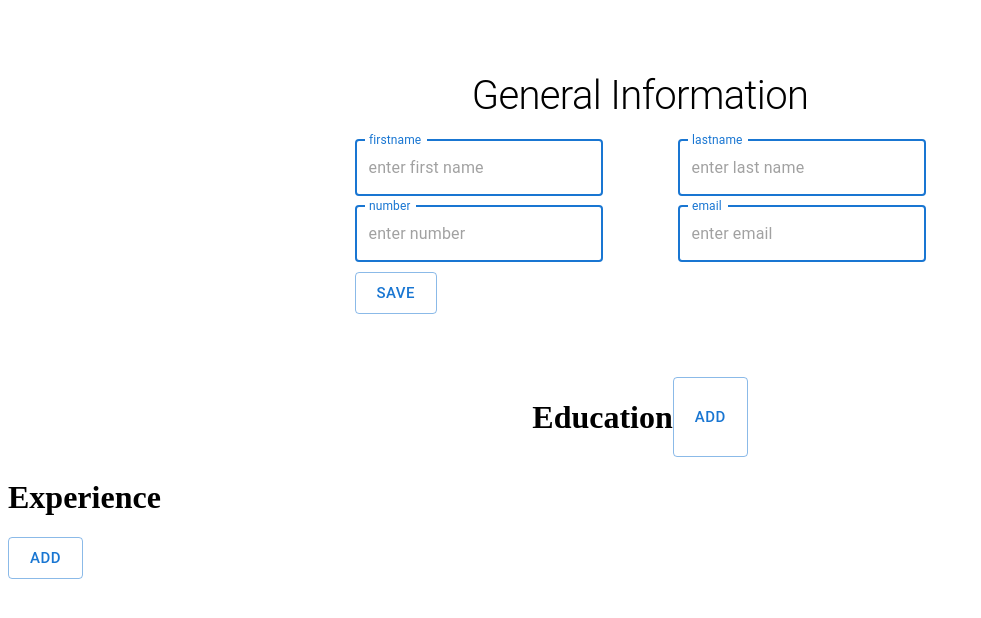
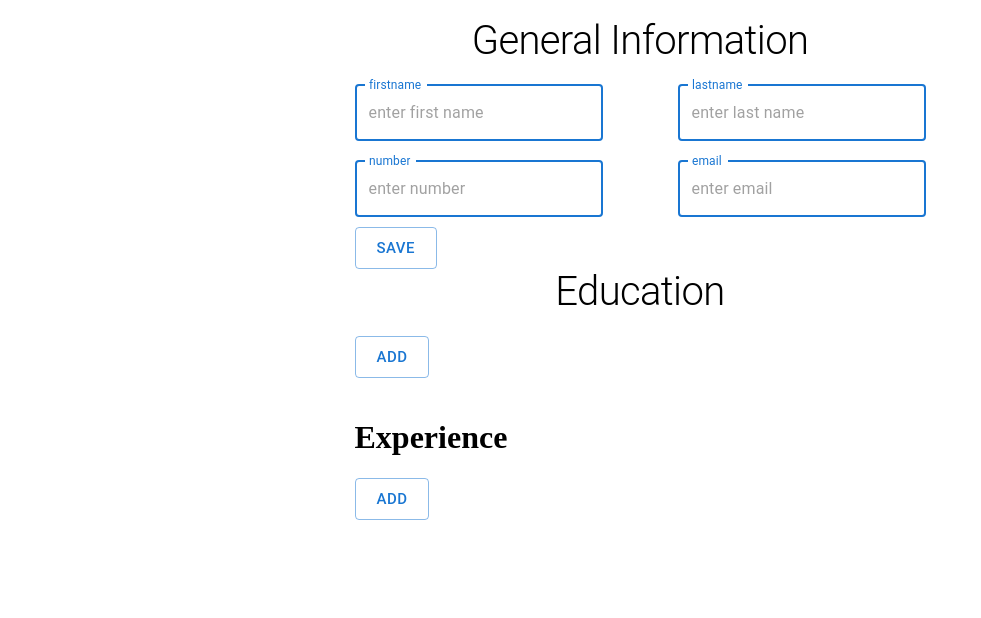
Before and after one commit to a-sha0234/cv-application, a React (Create React App) app: page / in a window 1280 px wide. Shown: the top 618 px of the page, without its empty margins (0-981 px from the left). Built offline with nearby package versions, Linux system fonts and the light colour scheme.

Commit message:
add basic styling to the education component

```diff
--- a/package.json
+++ b/package.json
@@ -5,6 +5,7 @@
   "dependencies": {
     "@emotion/react": "^11.7.1",
     "@emotion/styled": "^11.6.0",
+    "@material-ui/core": "^4.12.3",
     "@mui/material": "^5.2.4",
     "@testing-library/jest-dom": "^5.16.1",
     "@testing-library/react": "^11.2.7",
@@ -13,7 +14,9 @@
     "node-sass": "^6.0.1",
     "react": "^17.0.2",
     "react-dom": "^17.0.2",
+    "react-print": "^1.3.1",
     "react-scripts": "4.0.3",
+    "react-to-print": "^2.14.3",
     "web-vitals": "^1.1.2"
   },
   "scripts": {
--- a/src/App.js
+++ b/src/App.js
@@ -1,13 +1,17 @@
+//imports
 import General from "./components/General";
 import Education from "./components/Education";
 import Experience from "./components/Experience";
 import Button from "@mui/material/Button";
 import "./style/style.scss";
 import React from "react";
+import Typography from "@mui/material/Typography";
+import { makeStyles } from "@material-ui/core";
 
 function App() {
   //----------------------------------------------------------------------------------------------------------
   //handle education component
+  //----------------------------------------------------------------------------------------------------------
   const [education, setEducation] = React.useState([]); //state to work out how many components to render
 
   function addEducationInfo() {
@@ -23,6 +27,7 @@ function App() {
   });
   //----------------------------------------------------------------------------------------------------------
   //handle expierence component
+  //----------------------------------------------------------------------------------------------------------
 
   const [expierence, setExperience] = React.useState([]);
 
@@ -37,14 +42,25 @@ function App() {
   });
 
   //----------------------------------------------------------------------------------------------------------
-
+  // JSX returned, call components and export component
+  //----------------------------------------------------------------------------------------------------------
   return (
-    <main>
+    <main className="container">
       <div>
         <General />
         <div className="education-header">
-          <h1>Education</h1>
-          <Button variant="outlined" size="large" onClick={addEducationInfo}>
+          <Typography
+            variant="h1"
+            style={{ fontSize: 40, marginBottom: 20, textAlign: "center" }}
+          >
+            Education
+          </Typography>
+          <Button
+            variant="outlined"
+            size="large"
+            onClick={addEducationInfo}
+            style={{ marginBottom: 20 }}
+          >
             Add
           </Button>
         </div>
--- a/src/components/Education.js
+++ b/src/components/Education.js
@@ -2,9 +2,30 @@
 import React from "react";
 import Button from "@mui/material/Button";
 import TextField from "@mui/material/TextField";
-import { handleBreakpoints } from "@mui/system";
+import Typography from "@mui/material/Typography";
+import { makeStyles } from "@material-ui/core";
+
+const useStyles = makeStyles({
+  TextFieldTop: {
+    marginTop: 10,
+  },
+
+  textFieldBottom: {
+    marginTop: 20,
+  },
+  cvText: {
+    display: "block",
+    fontSize: 20,
+    marginTop: 10,
+  },
+  cvTextBold: {
+    fontWeight: "bold",
+  },
+});
 
 export default function Education() {
+  const classStyles = useStyles();
+
   //---------------------------------------------------------------------------------------------
   //handle form data
   //---------------------------------------------------------------------------------------------
@@ -67,7 +88,7 @@ export default function Education() {
         <div className="education-card">
           <form>
             <div style={hideStyle}>
-              <div className="education-card-top-fields">
+              <div className={classStyles.TextFieldTop}>
                 <TextField
                   color="primary"
                   focused
@@ -91,7 +112,7 @@ export default function Education() {
                 />
               </div>
 
-              <div className="education-card-bottom-fields">
+              <div className={classStyles.textFieldBottom}>
                 <TextField
                   color="primary"
                   focused
@@ -133,10 +154,34 @@ export default function Education() {
           </form>
           <section style={revealStyle}>
             {/* this section only shows when the user clicks save  */}
-            <p>School Name: {formDataEducation.schoolName}</p>
-            <p> Course Name: {formDataEducation.courseName}</p>
-            <p>Date started: {formDataEducation.dateStarted}</p>
-            <p>Date finished: {formDataEducation.dateFinished}</p>
+
+            <Typography variant="p" className={classStyles.cvText}>
+              <Typography variant="p" className={classStyles.cvTextBold}>
+                School Name:{" "}
+              </Typography>{" "}
+              {formDataEducation.schoolName}
+            </Typography>
+
+            <Typography variant="p" className={classStyles.cvText}>
+              <Typography variant="p" className={classStyles.cvTextBold}>
+                Course Name:{" "}
+              </Typography>{" "}
+              {formDataEducation.courseName}
+            </Typography>
+
+            <Typography variant="p" className={classStyles.cvText}>
+              <Typography variant="p" className={classStyles.cvTextBold}>
+                Date Started:{" "}
+              </Typography>{" "}
+              {formDataEducation.dateStarted}
+            </Typography>
+
+            <Typography variant="p" className={classStyles.cvText}>
+              <Typography variant="p" className={classStyles.cvTextBold}>
+                Date Finished:{" "}
+              </Typography>{" "}
+              {formDataEducation.dateFinished}
+            </Typography>
           </section>
         </div>
       )}
--- a/src/components/Experience.js
+++ b/src/components/Experience.js
@@ -4,8 +4,27 @@ import React from "react";
 import TextField from "@mui/material/TextField";
 import TextareaAutosize from "@mui/material/TextareaAutosize";
 import Typography from "@mui/material/Typography";
+import { makeStyles } from "@material-ui/core";
+import { red } from "@mui/material/colors";
+
+const useStyles = makeStyles({
+  textfieldTop: {
+    marginRight: 20,
+    marginTop: 20,
+  },
+
+  textArea: {
+    display: "block",
+    marginTop: 20,
+  },
+  type: {
+    display: "block",
+  },
+});
 
 export default function Experience() {
+  const classes = useStyles();
+
   //---------------------------------------------------------------------------------------------
   //handle form data
   //---------------------------------------------------------------------------------------------
@@ -79,6 +98,7 @@ export default function Experience() {
               name="CompanyName"
               value={formExperience.CompanyName}
               onChange={handleFormChange}
+              className={classes.textfieldTop}
             />
             <TextField
               color="primary"
@@ -89,6 +109,7 @@ export default function Experience() {
               name="positionTitle"
               value={formExperience.positionTitle}
               onChange={handleFormChange}
+              className={classes.textfieldTop}
             />
             <TextField
               color="primary"
@@ -99,6 +120,7 @@ export default function Experience() {
               name="startDate"
               value={formExperience.startDate}
               onChange={handleFormChange}
+              className={classes.textfieldTop}
             />
             <TextField
               color="primary"
@@ -109,6 +131,7 @@ export default function Experience() {
               name="endDate"
               value={formExperience.endDate}
               onChange={handleFormChange}
+              className={classes.textfieldTop}
             />
             <TextareaAutosize
               aria-label="empty textarea"
@@ -117,6 +140,7 @@ export default function Experience() {
               name=" roleDetails"
               value={formExperience.roleDetails}
               onChange={handleFormChange}
+              className={classes.textArea}
             />
           </div>
 
--- a/src/components/General.js
+++ b/src/components/General.js
@@ -14,7 +14,7 @@ const useStyles = makeStyles({
   },
 
   textFieldBottom: {
-    marginTop: 10,
+    marginTop: 20,
   },
   heading1: {
     fontSize: 30,
--- a/src/style/_globals.scss
+++ b/src/style/_globals.scss
@@ -2,30 +2,35 @@
   box-sizing: border-box;
 }
 
-.general {
+// .general {
+//   display: flex;
+//   justify-content: center;
+//   margin-top: 5%;
+// }
+
+// .education {
+//   display: flex;
+//   justify-content: center;
+//   margin-top: 5%;
+// }
+
+// .education-card {
+//   display: flex;
+//   justify-content: center;
+//   margin-top: 5%;
+
+//   &-top-fields {
+//     margin-bottom: 3%;
+//   }
+// }
+
+// .education-header {
+//   display: flex;
+//   justify-content: center;
+//   margin-top: 5%;
+// }
+
+.container {
   display: flex;
   justify-content: center;
-  margin-top: 5%;
 }
-
-.education {
-  display: flex;
-  justify-content: center;
-  margin-top: 5%;
-}
-
-.education-card {
-  display: flex;
-  justify-content: center;
-  margin-top: 5%;
-
-  &-top-fields {
-    margin-bottom: 3%;
-  }
-}
-
-.education-header {
-  display: flex;
-  justify-content: center;
-  margin-top: 5%;
-}
```
Also changed, not shown: 1 other file (tests, documents, lock files or other folders).
